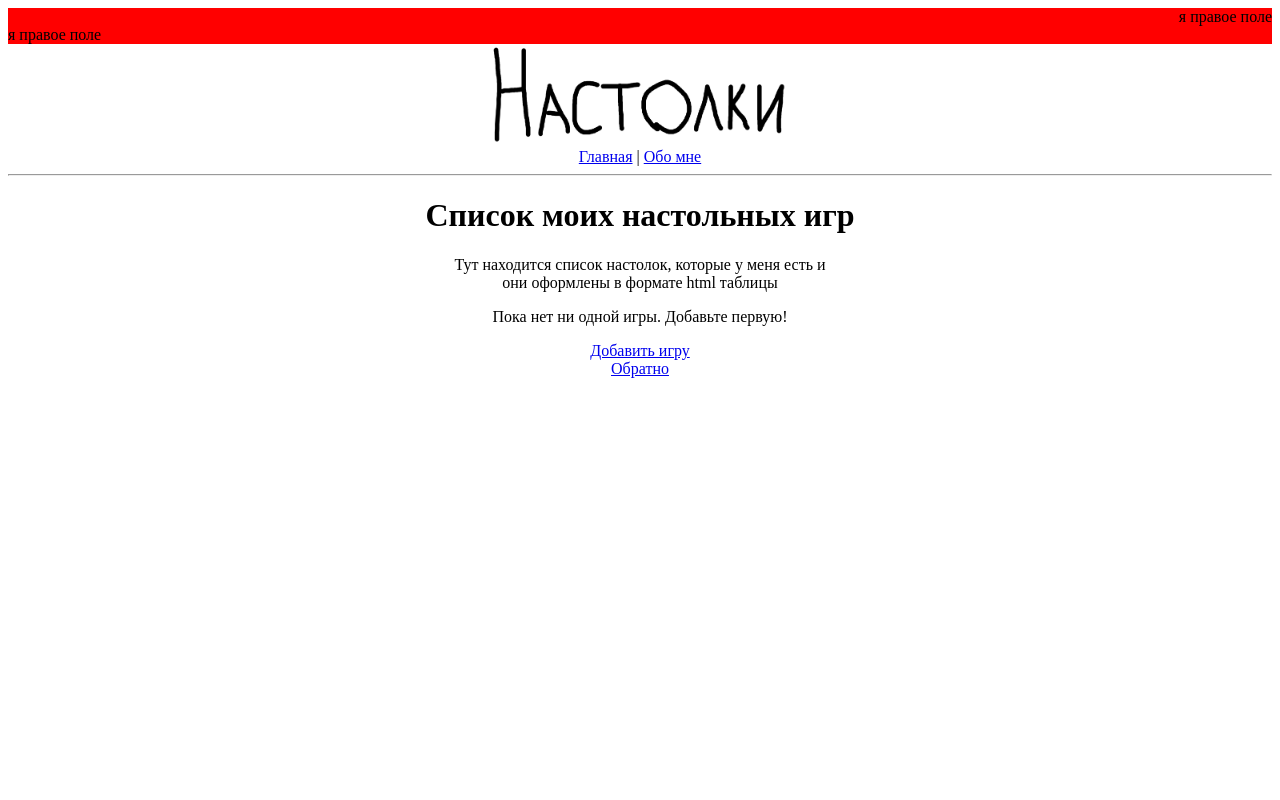
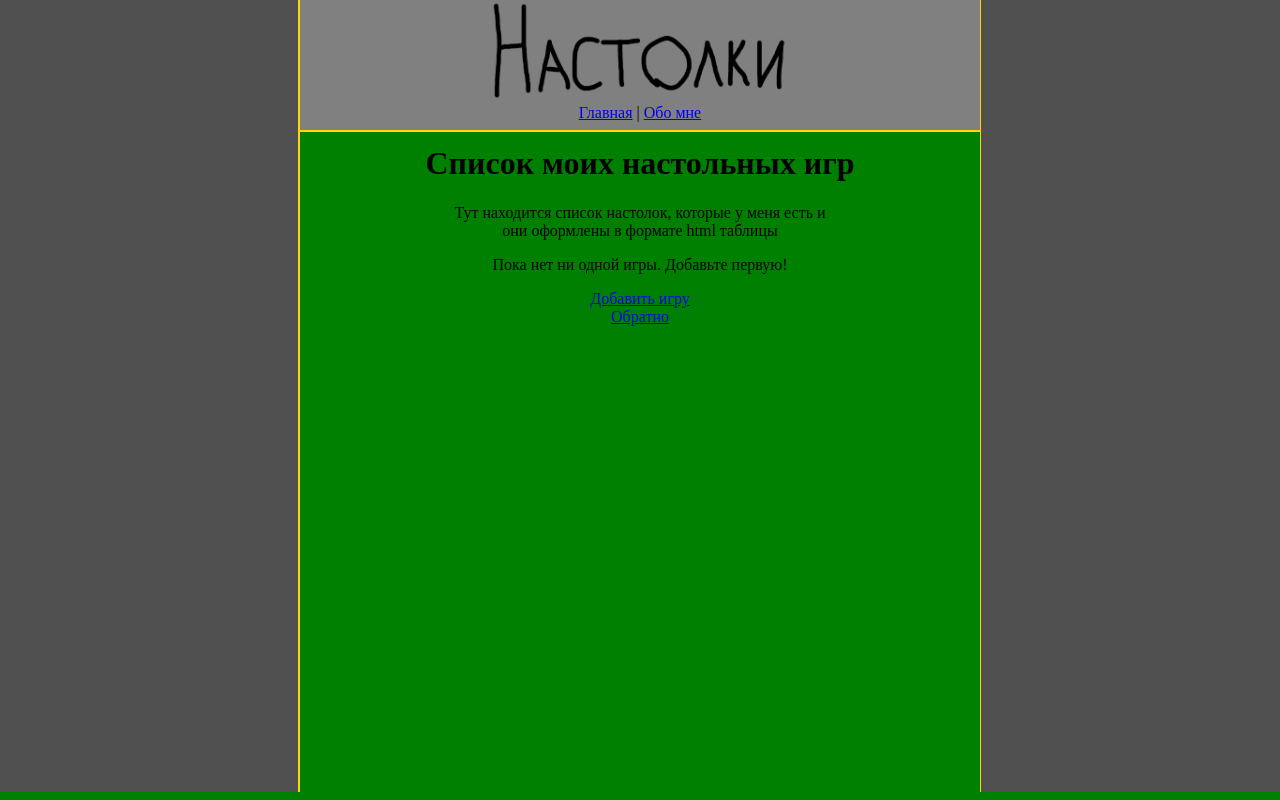
Before and after one commit to SemionPetrov/nastolki-app, a Flask app: page /games in a window 1280 px wide. Run offline with Flask 3, Linux system fonts and the light colour scheme; data that the repository does not hold is empty.

Commit message:
новые штуксы часть 9 работает стиили

```diff
--- /dev/null
+++ b/static/style.css
@@ -0,0 +1,37 @@
+.left_pole {
+    width: 300px;
+    height: 100vh;
+    background-color: #505050;
+    float: left;
+    margin: -8px;
+}
+
+.right_pole {
+    width: 300px;
+    height: 100vh;
+    background-color: #505050;
+    float: right;
+    margin: -8px;
+}
+
+.headed {
+    background-color: gray;
+    margin: -8px;
+}
+
+body {
+    background-color: green;
+}
+
+.W_hr{
+    width:1px;
+    height: 100%;
+    background-color: gold;
+}
+
+.r_W_hr{
+    width:2px;
+    height: 100%;
+    background-color: gold;
+    float:right;
+}
--- a/templates/base.html
+++ b/templates/base.html
@@ -1,31 +1,33 @@
 <!DOCTYPE html>
 <html>
 <head>
-    <style>
-    </style>
+    <link rel="stylesheet" href="/static/style.css">
     <title>{% block title %}Мои настолки{% endblock %}</title>
     <meta charset="utf-8">
 
 </head>
 <body>
-<div class="pole" align="right" style="background: red"> я правое поле</div>
-<div class="pole" align="left" style="background: red">я правое поле</div>
-<div  align="center">
+<div class="right_pole" ><div class="W_hr"></div></div>
+<div class="left_pole" ><div class="r_W_hr"></div></div>
+<div class="main_pole" align="center">
+    <div class="headed">
     <header>
 
-        <img width="300" height="100" src="{{ url_for('static', filename='zastavka.png') }}" alt="Заставка">
+        <img width="300" height="100" src="{{ url_for('static', filename='zastavka-no-bg.png') }}" alt="Заставка">
         <nav>
             <a href ="/">Главная</a> |
             <a href="/about_me">Обо мне</a>
         </nav>
 
-        <hr>
+        <hr color="gold">
     </header>
+    </div>
+    {% block content %}
+    <main>
 
-    <main>
-        {% block content %}
-        {% endblock %}
+
     </main>
+    {% endblock %}
 </div>
 </body>
 </html>
--- a/templates/games.html
+++ b/templates/games.html
@@ -13,8 +13,8 @@
 {% else %}
     {%for g in games %}
     <form method="post">
-        <table width="700" border="10">
-            <tr>
+        <table width="700" border="10" bgcolor="gray">
+            <tr bgcolor="#FFFFFF">
                 <td rowspan="2" width="70"><p>Игра №{{loop.index}}</p> <input type="hidden"   name="num_gam" value='{{g[0]}}'   ></td>
                 <th width="150">Название игры</th>
                 <th>Описание</th>
@@ -22,7 +22,7 @@
                 <th>время игры</th>
                 <td width="100"><button type="submit" formaction="/delete_game" >Удалить игру</button></td>
             </tr>
-            <tr>
+            <tr bgcolor="#FFFFFF">
                 <td>{% if upd == 0 %}{{g[1]}}{% else %}<input type="number" value={{g[1]}}>{% endif%} </td>
                 <td width="200 ">{% if upd == 0 %}{{g[2]}}{% else %}<input type="number" value={{g[2]}}>{% endif%} </td>
                 <td>{% if upd == 0 %}{{g[3]}}{% else %}<input type="number" value={{g[3]}}>{% endif%} </td>
--- a/templates/index.html
+++ b/templates/index.html
@@ -6,6 +6,6 @@
     <h4>ДОБРО ПОЖАЛОВАТЬ</h4>
 <p>Здесь я храню список своих настольных игр.</p>
 <p>Выберите раздел:</p>
-    <li><a href="/games">Посмотреть игры</a></li>
-    <li><a href="/add">Добавить игру</a></li>
+<a href="/games">Посмотреть игры</a> <br>
+<a href="/add">Добавить игру</a>
 {% endblock %}
```
Also changed, not shown: static/zastavka-no-bg.png (added), static/zastavka.png (deleted).
